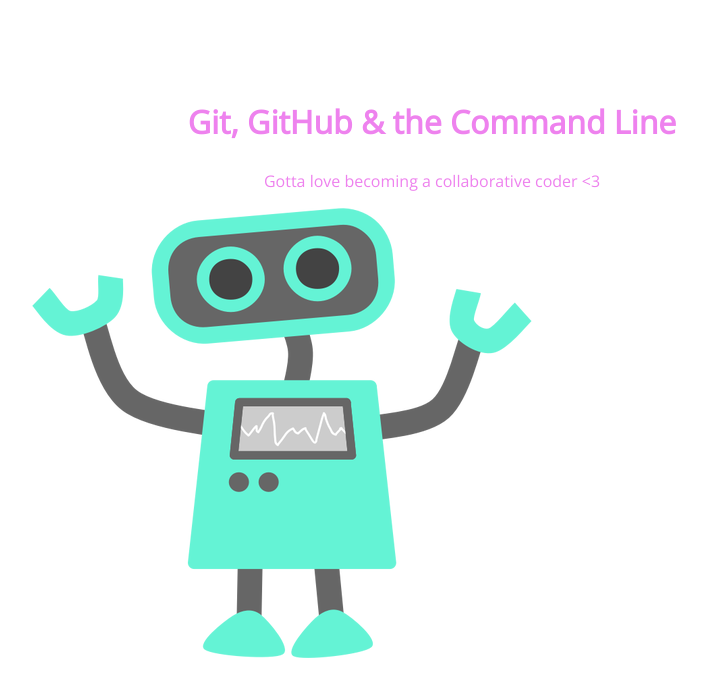
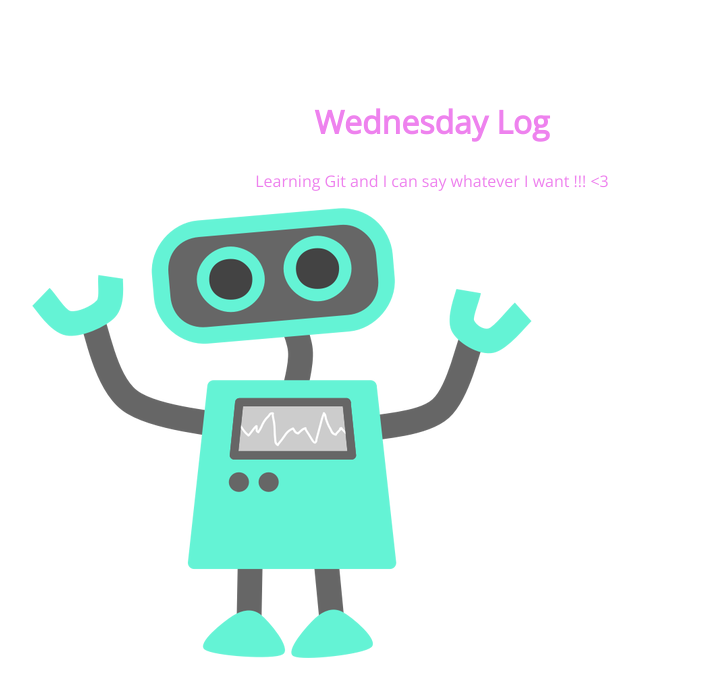
Before and after one commit to kogelmogel/105-project-new, a plain HTML site: page index.html in a window 1280 px wide. Shown: the whole page, without its empty margins (208-915 px from the left). Drawn offline with nearby package versions, Linux system fonts and the light colour scheme.

Commit message:
Header and paragraph changed

```diff
--- a/index.html
+++ b/index.html
@@ -8,8 +8,8 @@
 </head>
 <body>
 	<section>
-		<h1>Git, GitHub & the Command Line</h1>
-		<p>Gotta love becoming a collaborative coder <3</p>
+		<h1>Wednesday Log</h1>
+		<p>Learning Git and I can say whatever I want !!! <3</p>
 		<img src="img/happy-blue-robot.png">
 	</section>
 </body>
```
